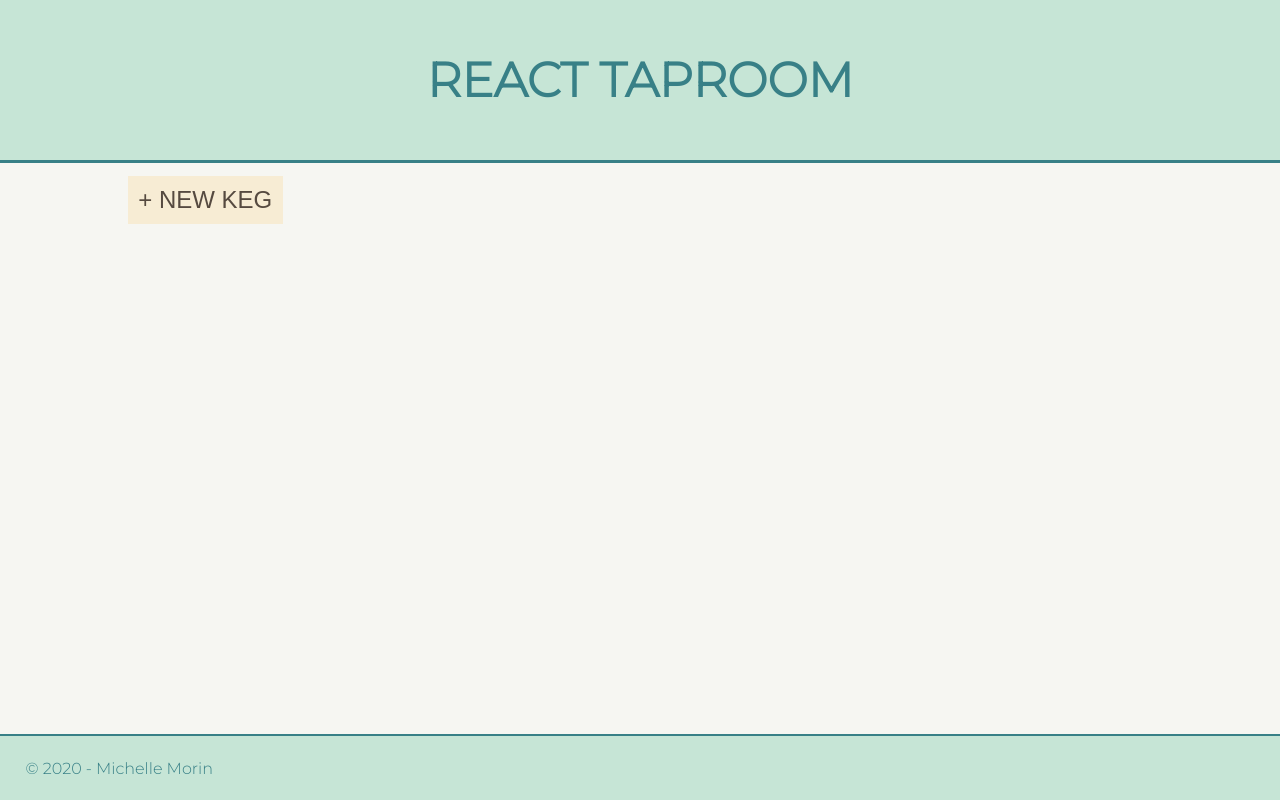
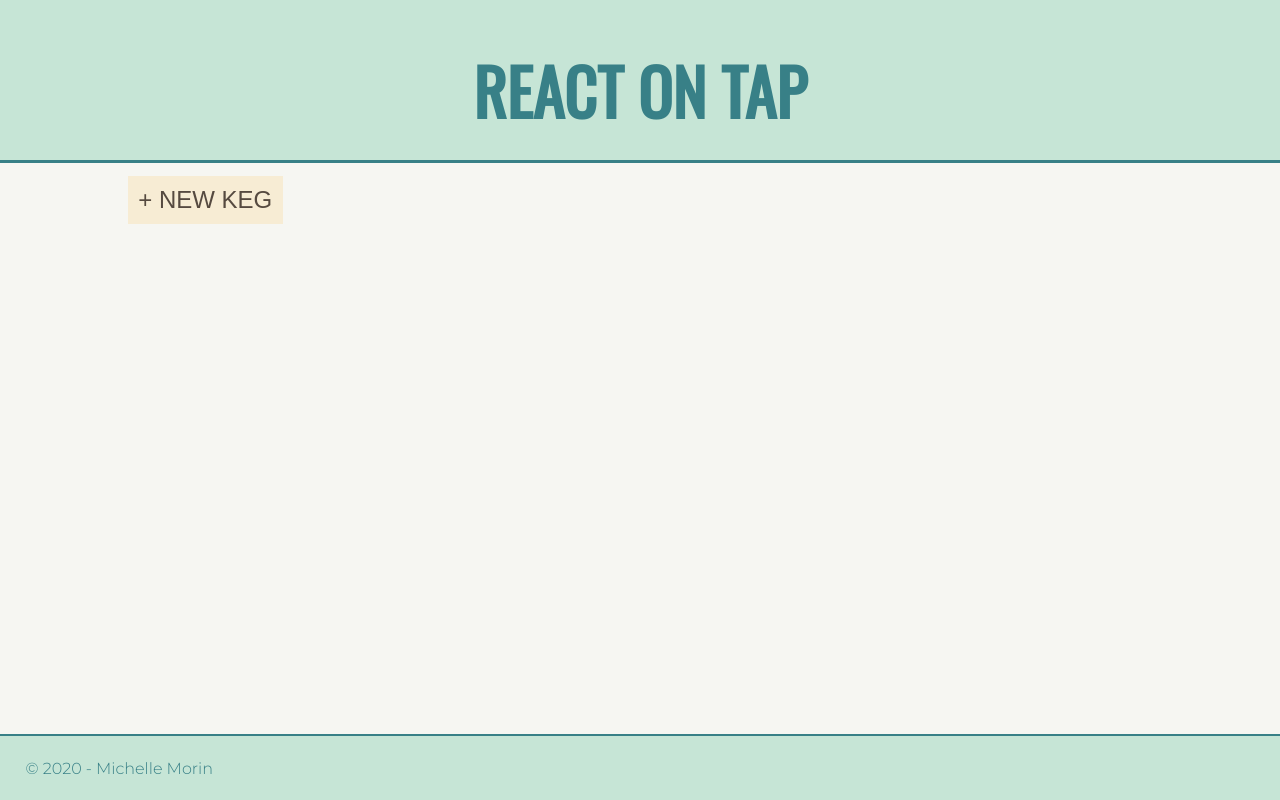
Before and after one commit to michelle-morin/taproom, a React (Create React App) app: page / in a window 1280 px wide. Built offline with nearby package versions, Linux system fonts and the light colour scheme.

Commit message:
edit header styles and font family

```diff
--- a/public/index.html
+++ b/public/index.html
@@ -12,6 +12,7 @@
     <link rel="apple-touch-icon" href="%PUBLIC_URL%/logo192.png" />
     <link rel="manifest" href="%PUBLIC_URL%/manifest.json" />
     <link href="https://fonts.googleapis.com/css2?family=Montserrat:wght@300&display=swap" rel="stylesheet">
+    <link href="https://fonts.googleapis.com/css2?family=Oswald&display=swap" rel="stylesheet">
     <title>React App</title>
   </head>
   <body>
--- a/src/components/Header.js
+++ b/src/components/Header.js
@@ -14,14 +14,14 @@
     borderBottom: '3px solid #388087',
     backgroundColor: 'rgb(198,229,214)',
     color:  '#388087',
-    fontSize: '1.5rem',
-    backgroundPosition: 'center'
+    fontSize: '2rem',
+    fontFamily: "'Oswald', sans-serif"
   }
 
   return (
     <React.Fragment>
       <div style={headerStyles}>
-        <h1>REACT TAPROOM</h1>
+        <h1>REACT ON TAP</h1>
       </div>
     </React.Fragment>
   );
```
